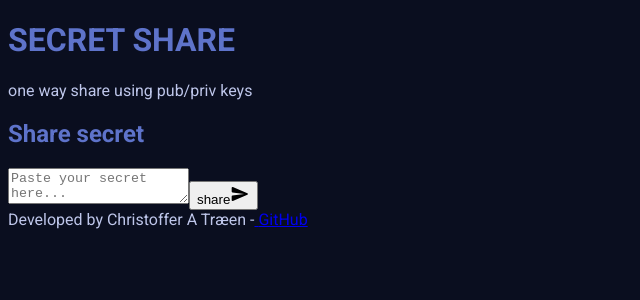
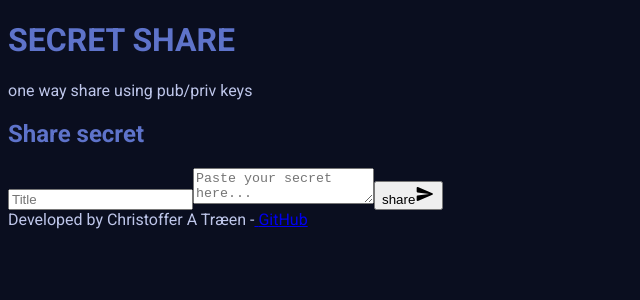
Before and after one commit to freshfish70/secret-share, a React (Vite) app in the folder frontend/: page /submit/1 in a window 1280 px wide. Shown: the top 300 px of the page, without its empty margins (0-640 px from the left). Built offline with nearby package versions, Linux system fonts and the light colour scheme.

Commit message:
Add title to submit

```diff
--- a/frontend/src/views/SubmitView.tsx
+++ b/frontend/src/views/SubmitView.tsx
@@ -12,8 +12,17 @@ export default function SubmitView() {
     <ContentBox>
       <div className='flex flex-col min-w-full'>
         <h2 className='mb-5 uppercase'>Share secret</h2>
+        <input
+          type='text'
+          name='title-secret'
+          id='title-secret'
+          placeholder='Title'
+          className='min-w-full rounded-md mb-5 bg-chambray-900 text-chambray-200 p-3 text-xs bg-opacity-30 focus:outline-none shadow-lg placeholder-chambray-600'
+        />
         <textarea
           placeholder='Paste your secret here...'
+          name='secret-content'
+          id='secret-content'
           className='min-w-full rounded-md mb-5 h-28 bg-chambray-900 text-chambray-200 p-3 text-xs bg-opacity-30 focus:outline-none shadow-lg placeholder-chambray-600'
         ></textarea>
         <button className='flex justify-center items-center bg-chambray-400 px-6 py-2 rounded-md text-white uppercase hover:bg-chambray-300 transition-all flex-none text-xs'>
```
